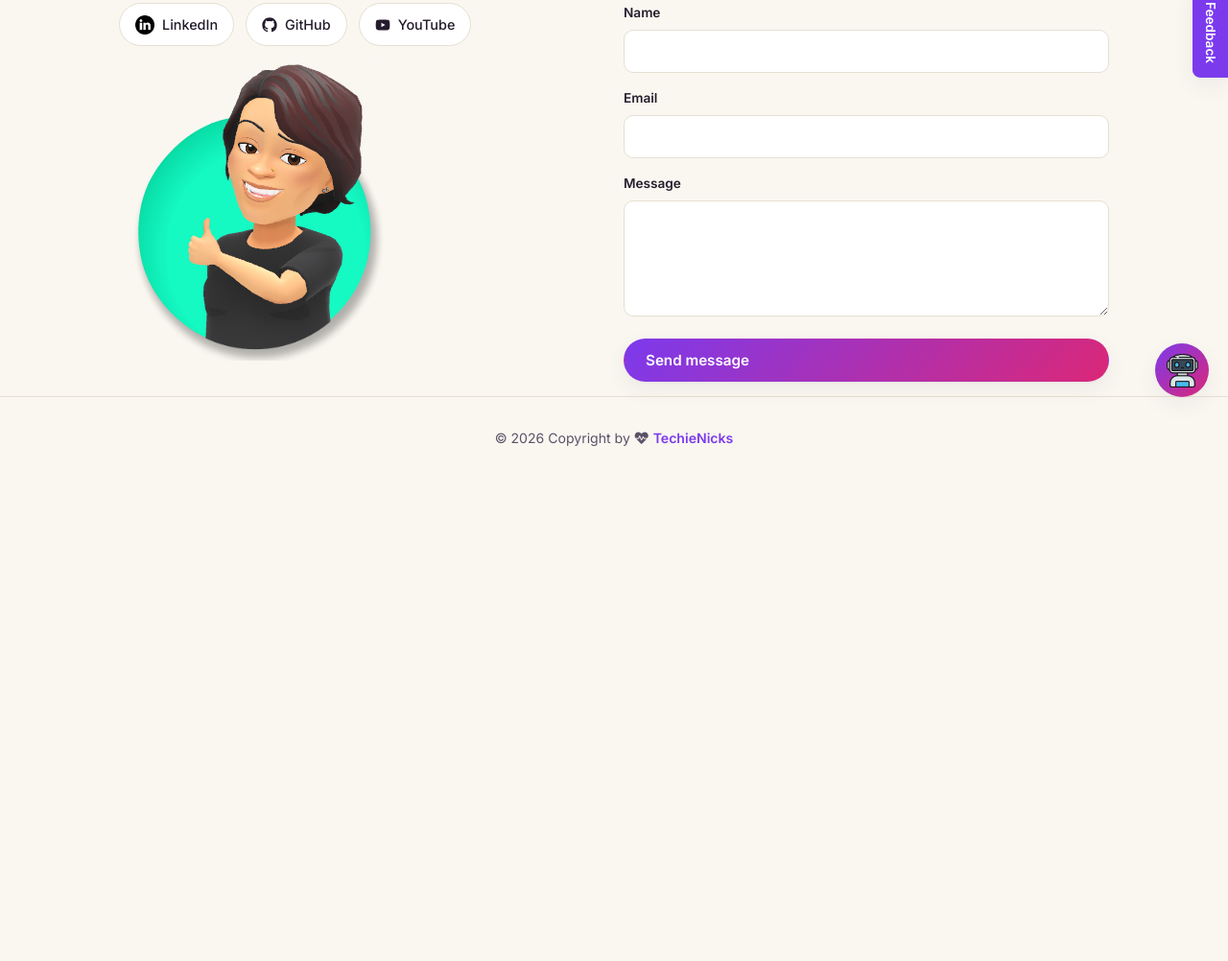
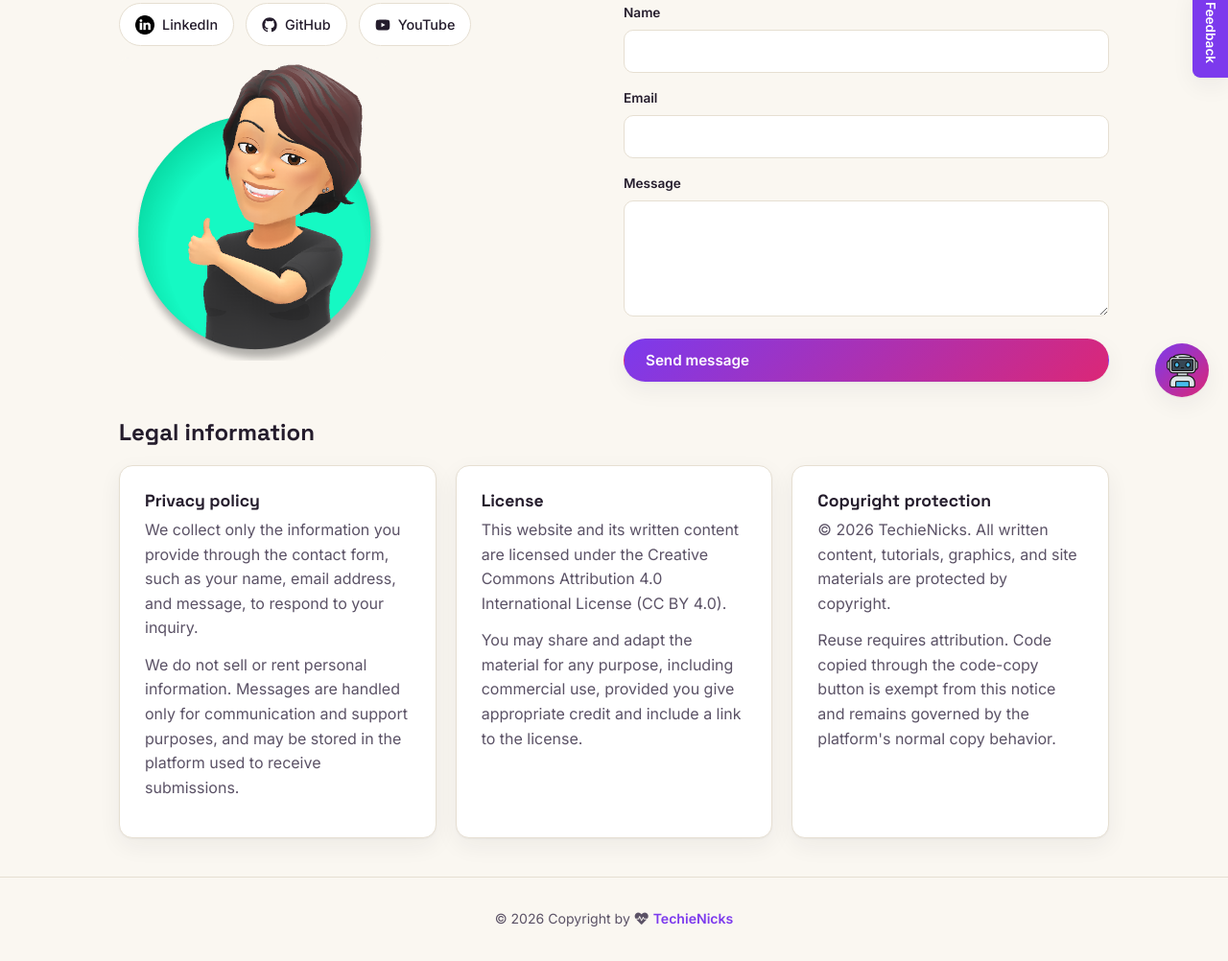
Before and after one commit to TechieNicks/documentation, a website: page contact.html in a window 1280 px wide. Shown: the part 366-1368 px from the top of the page at 96% size. Before the commit the page ends 867 px from the top, so only its background shows below. Drawn offline with Linux system fonts and the light colour scheme; no server answers.

Commit message:
added legal notice and copyright

```diff
--- a/contact.html
+++ b/contact.html
@@ -132,6 +132,37 @@
       </div>
     </section>
 
+    <section class="legal-section">
+      <div class="container">
+        <h2>Legal information</h2>
+        <div class="grid grid-3 legal-grid">
+          <article class="card legal-card">
+            <h3>Privacy policy</h3>
+            <p>We collect only the information you provide through the contact form, such as your name, email address,
+              and message, to respond to your inquiry.</p>
+            <p>We do not sell or rent personal information. Messages are handled only for communication and support
+              purposes, and may be stored in the platform used to receive submissions.</p>
+          </article>
+
+          <article class="card legal-card">
+            <h3>License</h3>
+            <p>This website and its written content are licensed under the Creative Commons Attribution 4.0
+              International License (CC BY 4.0).</p>
+            <p>You may share and adapt the material for any purpose, including commercial use, provided you give
+              appropriate credit and include a link to the license.</p>
+          </article>
+
+          <article class="card legal-card">
+            <h3>Copyright protection</h3>
+            <p>&copy; 2026 TechieNicks. All written content, tutorials, graphics, and site materials are protected by
+              copyright.</p>
+            <p>Reuse requires attribution. Code copied through the code-copy button is exempt from this notice and
+              remains governed by the platform's normal copy behavior.</p>
+          </article>
+        </div>
+      </div>
+    </section>
+
     <form name="feedback" method="POST" data-netlify="true" netlify-honeypot="feedback-bot-field" hidden>
       <input type="hidden" name="form-name" value="feedback">
       <input type="hidden" name="submission-form" value="feedback">
--- a/css/style.css
+++ b/css/style.css
@@ -74,6 +74,15 @@ body {
     font-family: var(--font-body);
     line-height: 1.6;
     transition: background 0.25s ease, color 0.25s ease;
+}
+
+.site-footer-notice {
+    margin-top: 18px;
+    padding-top: 14px;
+    border-top: 1px solid var(--border);
+    font-size: 0.8rem;
+    color: var(--text-muted);
+    line-height: 1.6;
 }
 
 img {
@@ -556,6 +565,18 @@ section {
 
 .card-link:hover svg {
     transform: translate(2px, -2px);
+}
+
+.legal-section {
+    padding: 24px 0 40px;
+}
+
+.legal-grid {
+    margin-top: 20px;
+}
+
+.legal-card p {
+    margin-bottom: 0.8rem;
 }
 
 /* ---------- Skill bars ---------- */
```
